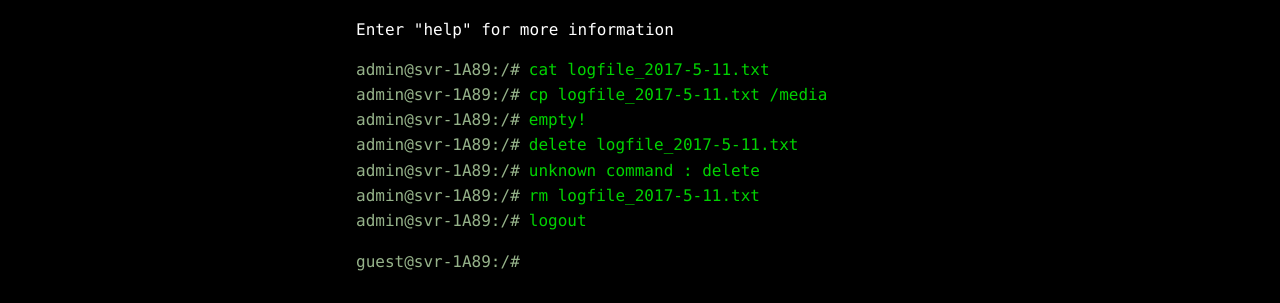
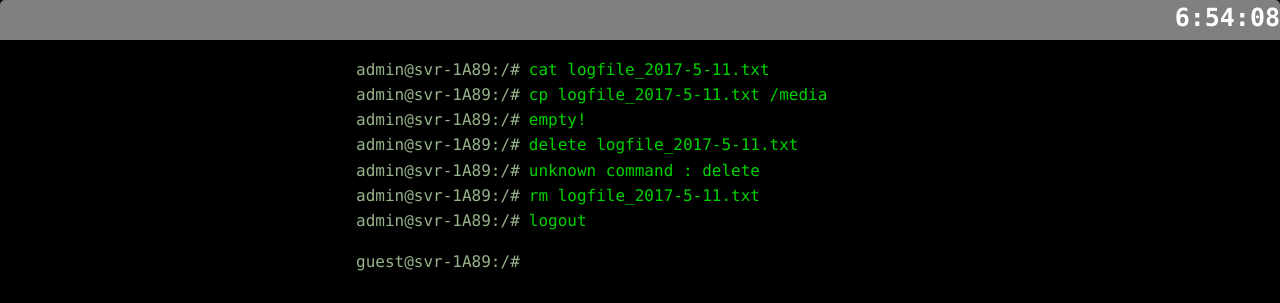
Before and after one commit to DarkWingD/HackThis, a plain HTML site: page index.html in a window 1280 px wide. Both pictures are taken after a click on the button "OPEN TERMINAL". Drawn offline with nearby package versions, Linux system fonts and the light colour scheme.

Commit message:
Added Time and status bar
Initial statusbar with time ticker introduced.

```diff
--- a/index.html
+++ b/index.html
@@ -44,5 +44,6 @@
   </div>
   <div id="dialogue-text"></div>
 </div>
+<div id="time"></div>
 </body>
 </html>
--- a/js.js
+++ b/js.js
@@ -1,4 +1,25 @@
 $(function () {
+  function checkTime(i) {
+  if (i < 10) {
+    i = "0" + i;
+  }
+  return i;
+}
+
+function startTime() {
+  var today = new Date();
+  var h = today.getHours();
+  var m = today.getMinutes();
+  var s = today.getSeconds();
+  // add a zero in front of numbers<10
+  m = checkTime(m);
+  s = checkTime(s);
+  document.getElementById('time').innerHTML = h + ":" + m + ":" + s;
+  t = setTimeout(function() {
+    startTime()
+  }, 500);
+}
+startTime();
   var startTime = new Date();
   var endTime = new Date();
   endTime.setMinutes(startTime.getMinutes() + 15);
@@ -8,6 +29,7 @@ $(function () {
   const backstory_ = '#backstory';
   const container_ = '#container';
   const dialogue_ = '#dialogue';
+  const time_ = '#time';
   //create command objects with help text as param and command as another.
   const CMDS_ = [
     'cat', 'clear', 'clock', 'date', 'echo', 'help', 'uname', 'whoami', 'su'
@@ -64,6 +86,7 @@ $(function () {
   $(container_).hide();
   $(dialogue_).hide();
   $(hint_).hide();
+  $(time_).hide();
 
   $('#input-line .prompt').html(currentUser + currentSystem);
   var cmdLine_ = document.querySelector('#input-line .cmdline');
@@ -218,6 +241,7 @@ $(function () {
 
   $('#openTerminal').click(function () {
     hideBlurb();
+    $(time_).show('slow');
     setTimeout(function () { showDialogue('You', 'What the?', 5000); }, 3000);
     setTimeout(function () { showDialogue('You', 'What is this?', 5000); }, 10000);
     setTimeout(function () { showDialogue('You', 'Looks like someone has been looking at the server logs.', 5000); }, 17000);
--- a/style.css
+++ b/style.css
@@ -59,7 +59,21 @@ body{
   border: none;
   color: inherit;
 }
+#time{
+  width:100%;
+  border-top-left-radius: 5px;
+  border-top-right-radius: 5px;
+  position:fixed;
 
+  background-color: grey;
+  color:white;
+  font-weight: bold;
+  font-size: 25px;
+  height:40px;
+  top:0px;
+  left:0px;
+  text-align:right;
+}
 #container {
   padding: .1em 1.5em 1em 1em;
 }
```
